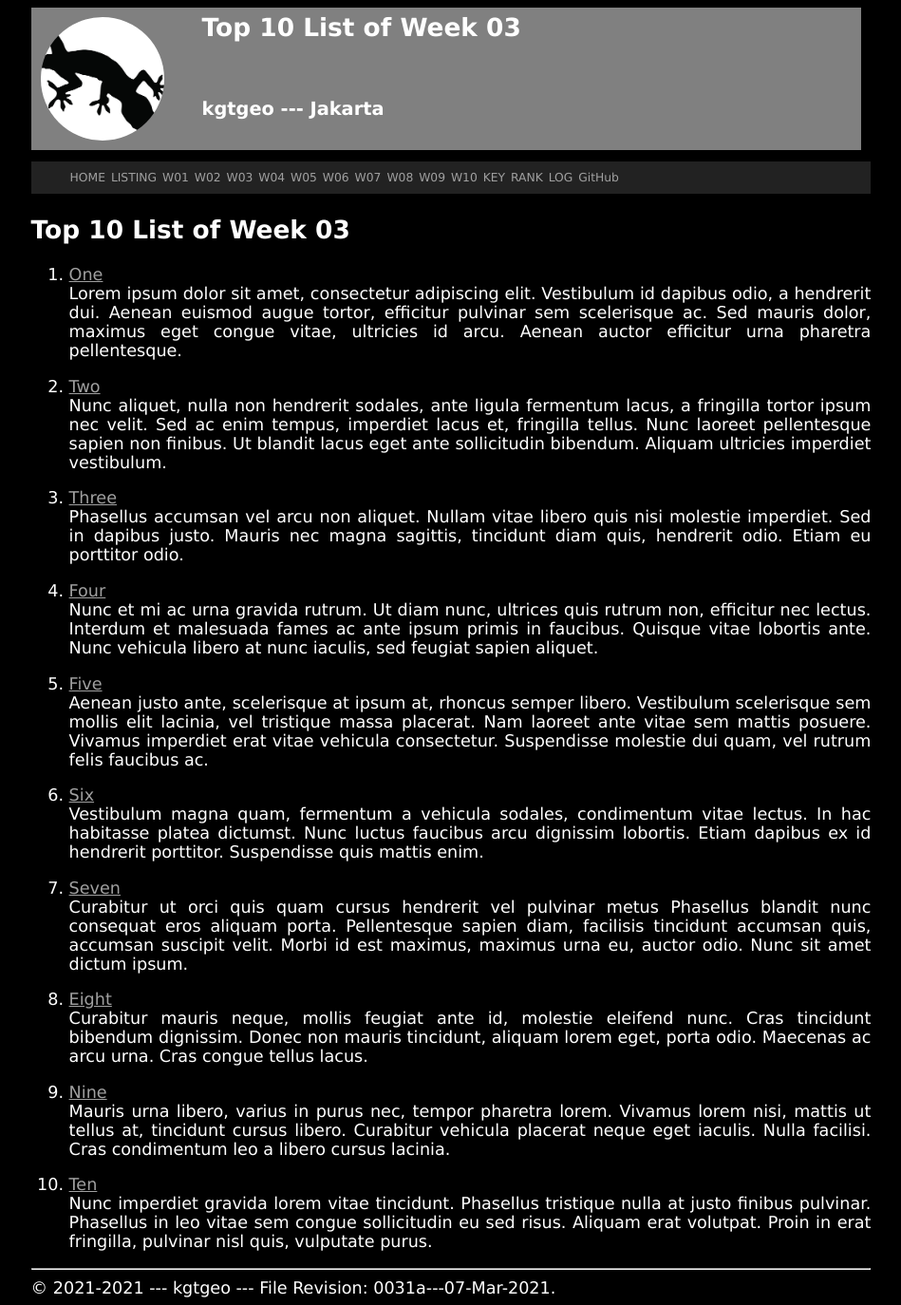
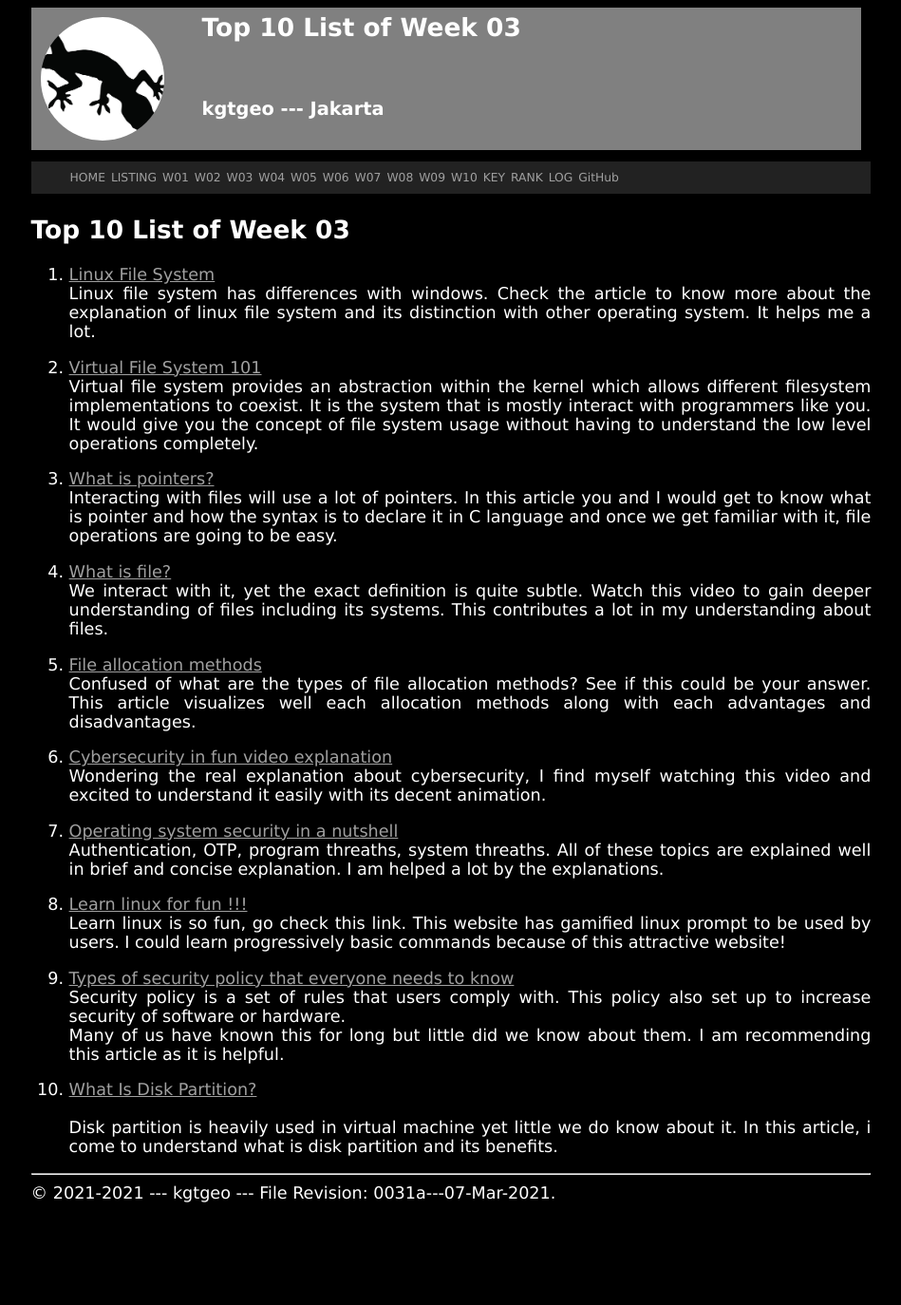
Before and after one commit to kgtgeo/os211, a Jekyll site: the page built from w03.md, in a window 1280 px wide. Shown: the whole page at 95% size, without its empty margins (165-1114 px from the left). Built offline with Jekyll 4.4.1, drawn with Linux system fonts in a browser that asks for light colours; our own code applies the rules of GitHub Pages for plain Markdown files; after the commit the page ends 1274 px from its top, so only the background shows below that.

Commit message:
finish assignments w03

```diff
--- a/TXT/mylog.txt
+++ b/TXT/mylog.txt
@@ -25,3 +25,7 @@ ZCZC W02  60 L05 GSGS C language
 ZCZC W02  60 L10 Learn C and C++ language
 ZCZC W02  60 L10 Create week02 top 10 website
 ZCZC W02  30 L10 Create top rank
+ZCZC W03 100 L02 Zoom Class
+ZCZC W03  60 L10 Doing assignments
+ZCZC W03  60 L26 Movie and series
+ZCZC W03  60 L05 GSGS week 03 materials
--- a/TXT/myrank.txt
+++ b/TXT/myrank.txt
@@ -2,3 +2,6 @@
 ZCZC W01 machffud
 ZCZC W01 KristiantoD
 ZCZC W01 marcianadin
+ZCZC W02 mfelixharyono
+ZCZC W02 mardianto-byte
+ZCZC W02 luthfifahlevi
--- a/w03.md
+++ b/w03.md
@@ -5,72 +5,42 @@ permalink: /W03/
 
 # Top 10 List of Week 03
 
-1. [One](https://en.wikipedia.org/wiki/1)<br>
-Lorem ipsum dolor sit amet, consectetur adipiscing elit.
-Vestibulum id dapibus odio, a hendrerit dui.
-Aenean euismod augue tortor, efficitur pulvinar sem scelerisque ac.
-Sed mauris dolor, maximus eget congue vitae, ultricies id arcu.
-Aenean auctor efficitur urna pharetra pellentesque.
+1. [Linux File System](https://www.javatpoint.com/linux-file-system)<br>
+Linux file system has differences with windows. Check the article to know more about the explanation of linux file
+system and its distinction with other operating system. It helps me a lot.
 
-2. [Two](https://en.wikipedia.org/wiki/2)<br>
-Nunc aliquet, nulla non hendrerit sodales, ante ligula fermentum lacus, a fringilla tortor ipsum nec velit.
-Sed ac enim tempus, imperdiet lacus et, fringilla tellus.
-Nunc laoreet pellentesque sapien non finibus.
-Ut blandit lacus eget ante sollicitudin bibendum.
-Aliquam ultricies imperdiet vestibulum.
+2. [Virtual File System 101](https://www.kernel.org/doc/html/latest/filesystems/vfs.html)<br>
+Virtual file system provides an abstraction within the kernel which allows different filesystem implementations to coexist.
+It is the system that is mostly interact with programmers like you. It would give you the concept of file system usage without
+having to understand the low level operations completely.
 
-3. [Three](https://en.wikipedia.org/wiki/3)<br>
-Phasellus accumsan vel arcu non aliquet.
-Nullam vitae libero quis nisi molestie imperdiet.
-Sed in dapibus justo.
-Mauris nec magna sagittis, tincidunt diam quis, hendrerit odio.
-Etiam eu porttitor odio.
+3. [What is pointers?](https://www.guru99.com/c-pointers.html)<br>
+Interacting with files will use a lot of pointers. In this article you and I would get to know what is pointer and
+how the syntax is to declare it in C language and once we get familiar with it, file operations are going to be easy.
 
-4. [Four](https://en.wikipedia.org/wiki/4)<br>
-Nunc et mi ac urna gravida rutrum.
-Ut diam nunc, ultrices quis rutrum non, efficitur nec lectus.
-Interdum et malesuada fames ac ante ipsum primis in faucibus.
-Quisque vitae lobortis ante.
-Nunc vehicula libero at nunc iaculis, sed feugiat sapien aliquet.
+4. [What is file?](https://www.youtube.com/watch?v=KN8YgJnShPM)<br>
+We interact with it, yet the exact definition is quite subtle. Watch this video to gain deeper understanding of files
+including its systems. This contributes a lot in my understanding about files.
 
-5. [Five](https://en.wikipedia.org/wiki/5)<br>
-Aenean justo ante, scelerisque at ipsum at, rhoncus semper libero.
-Vestibulum scelerisque sem mollis elit lacinia, vel tristique massa placerat.
-Nam laoreet ante vitae sem mattis posuere.
-Vivamus imperdiet erat vitae vehicula consectetur.
-Suspendisse molestie dui quam, vel rutrum felis faucibus ac.
+5. [File allocation methods](https://www.geeksforgeeks.org/file-allocation-methods/)<br>
+Confused of what are the types of file allocation methods? See if this could be your answer. This article visualizes
+well each allocation methods along with each advantages and disadvantages.
 
-6. [Six](https://en.wikipedia.org/wiki/6)<br>
-Vestibulum magna quam, fermentum a vehicula sodales, condimentum vitae lectus.
-In hac habitasse platea dictumst.
-Nunc luctus faucibus arcu dignissim lobortis.
-Etiam dapibus ex id hendrerit porttitor.
-Suspendisse quis mattis enim.
+6. [Cybersecurity in fun video explanation](https://www.youtube.com/watch?v=sdpxddDzXfE)<br>
+Wondering the real explanation about cybersecurity, I find myself watching this video and excited to understand it
+easily with its decent animation.
 
-7. [Seven](https://en.wikipedia.org/wiki/7)<br>
-Curabitur ut orci quis quam cursus hendrerit vel pulvinar metus
-Phasellus blandit nunc consequat eros aliquam porta.
-Pellentesque sapien diam, facilisis tincidunt accumsan quis, accumsan suscipit velit.
-Morbi id est maximus, maximus urna eu, auctor odio.
-Nunc sit amet dictum ipsum.
+7. [Operating system security in a nutshell](https://www.tutorialspoint.com/operating_system/os_security.htm)<br>
+Authentication, OTP, program threaths, system threaths. All of these topics are explained well in brief and concise explanation.
+I am helped a lot by the explanations.
 
-8. [Eight](https://en.wikipedia.org/wiki/8)<br>
-Curabitur mauris neque, mollis feugiat ante id, molestie eleifend nunc.
-Cras tincidunt bibendum dignissim.
-Donec non mauris tincidunt, aliquam lorem eget, porta odio.
-Maecenas ac arcu urna.
-Cras congue tellus lacus.
+8. [Learn linux for fun !!!](https://linuxsurvival.com/linux-change-directory-command/)<br>
+Learn linux is so fun, go check this link. This website has gamified linux prompt to be used by users. I could learn
+progressively basic commands because of this attractive website!
 
-9. [Nine](https://en.wikipedia.org/wiki/9)<br>
-Mauris urna libero, varius in purus nec, tempor pharetra lorem.
-Vivamus lorem nisi, mattis ut tellus at, tincidunt cursus libero.
-Curabitur vehicula placerat neque eget iaculis.
-Nulla facilisi.
-Cras condimentum leo a libero cursus lacinia.
+9. [Types of security policy that everyone needs to know](https://www.javatpoint.com/cyber-security-policies)<br>
+Security policy is a set of rules that users comply with. This policy also set up to increase security of software or hardware.
+Many of us have known this for long but little did we know about them. I am recommending this article as it is helpful.
 
-10. [Ten](https://en.wikipedia.org/wiki/10)<br>
-Nunc imperdiet gravida lorem vitae tincidunt.
-Phasellus tristique nulla at justo finibus pulvinar.
-Phasellus in leo vitae sem congue sollicitudin eu sed risus.
-Aliquam erat volutpat.
-Proin in erat fringilla, pulvinar nisl quis, vulputate purus.
+10. [What Is Disk Partition?](https://www.computerhope.com/jargon/p/partition.htm)<br>
+Disk partition is heavily used in virtual machine yet little we do know about it. In this article, i come to understand what is disk partition and its benefits.
```
Also changed, not shown: 3 other files.
